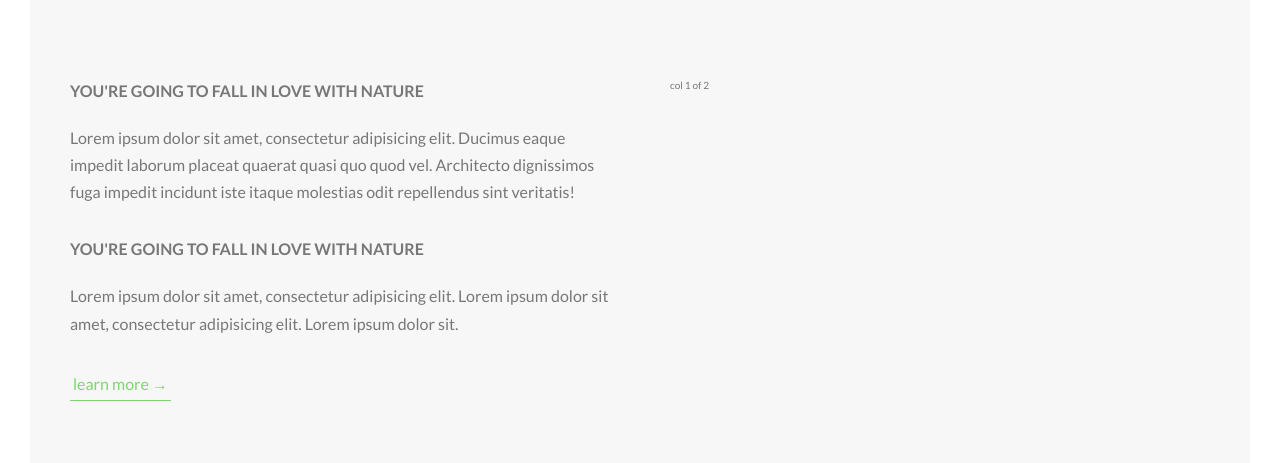
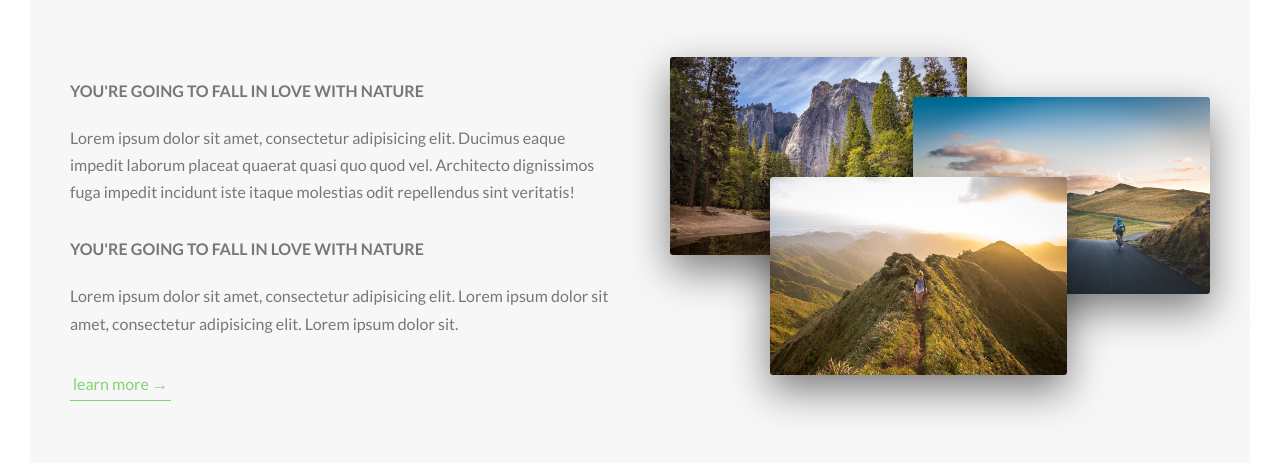
Before and after one commit to al-zolochevski/project-8, a website: page index.html in a window 1280 px wide. Shown: the part 943-1406 px from the top of the page. Drawn offline with nearby package versions, Linux system fonts and the light colour scheme; files that its build step writes are made by us from their sources.

Commit message:
add a component "composition" three hover-zoom images with outline(outline-offset)

```diff
--- a/index.html
+++ b/index.html
@@ -5,9 +5,9 @@
     <meta name="viewport" content="width=device-width, initial-scale=1.0">
 
     <link href="https://fonts.googleapis.com/css?family=Lato:100,300,400,700,900" rel="stylesheet">
-
+    <link rel="stylesheet" href="css/icon-font.css">
+    <link rel="shortcut icon" type="image/png" href="img/favicon.png">
     <link rel="stylesheet" href="css/main.css">
-    <link rel="shortcut icon" type="image/png" href="img/favicon.png">
 
     <title>Natours | Exciting tours for adventurous people</title>
 </head>
@@ -53,10 +53,15 @@
                 </a>
             </div>
             <div class="col-1-of-2">
-                col 1 of 2
+                <div class="composition"><img src="img/nat-1-large.jpg" alt="" class="composition__photo composition__photo--pic1"></div>
+                <div class="composition"><img src="img/nat-2-large.jpg" alt="" class="composition__photo composition__photo--pic2"></div>
+                <div class="composition"><img src="img/nat-3-large.jpg" alt="" class="composition__photo composition__photo--pic3"></div>
             </div>
         </div>
     </section>
+
+
+
 </main>
 
 
--- /dev/null
+++ b/sass/components/_composition.scss
@@ -0,0 +1,37 @@
+@import "../abstracts/variables";
+.composition {
+    position: relative;
+
+    &__photo {
+        width: 55%;
+        box-shadow: 0 1.5rem 4rem rgba(0, 0, 0, 0.5);
+        border-radius: 3px;
+        outline-offset: 1rem;
+        position: absolute;
+        z-index: 1;
+        transition: all .2s;
+        &--pic1 {
+            top: -2rem;
+            left: 0;
+        }
+
+        &--pic2 {
+            top: 2rem;
+            right: 0;
+        }
+
+        &--pic3 {
+            top: 10rem;
+            left: 10rem;
+        }
+
+        &:hover {
+            outline: 1.5rem solid $color-primary;
+            transform: scale(1.05);
+            z-index: 2;
+        }
+    }
+    &:hover &__photo:not(:hover)  {
+        transform: scale(.95);
+    }
+}
--- a/sass/main.scss
+++ b/sass/main.scss
@@ -4,6 +4,8 @@
 @import "base/utilities";
 
 @import "components/button";
+@import "components/composition";
+
 
 @import "abstracts/mixins";
 @import "abstracts/functions";
```
Also changed, not shown: 1 other file.
